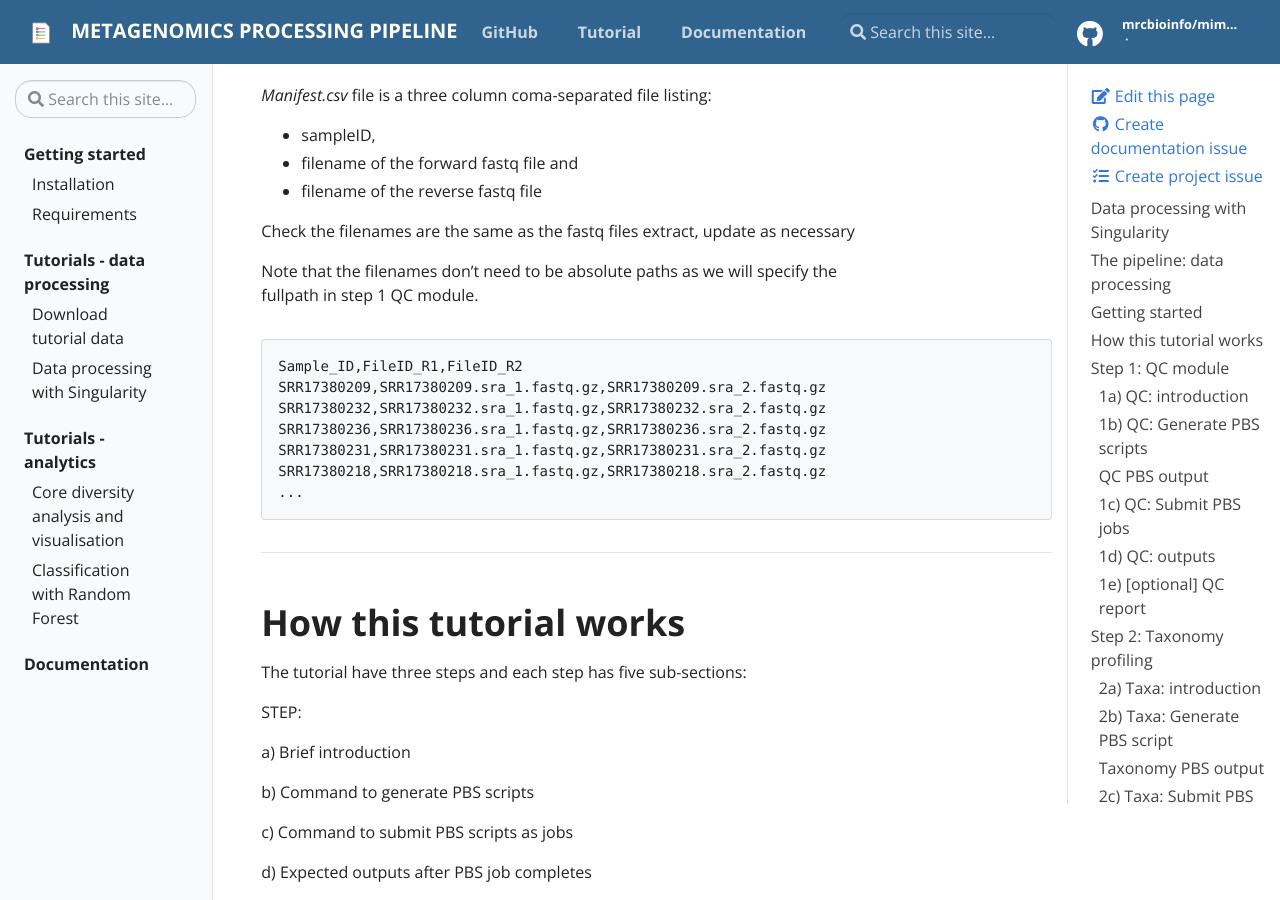
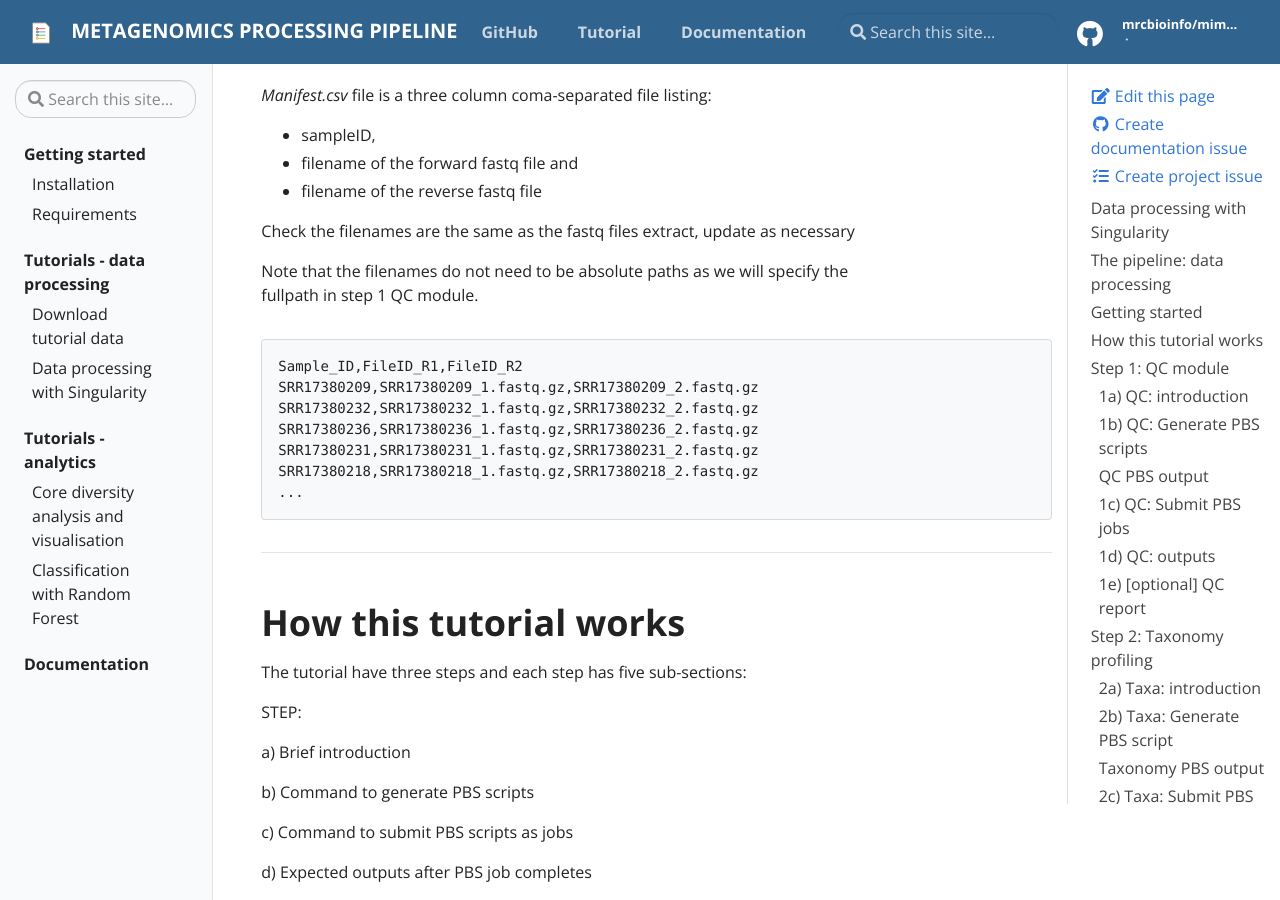
Before and after one commit to mrcbioinfo/mima-pipeline, a Jekyll site: the page built from docs/_docs/tutorials/tutorial-with-singularity.md, in a window 1280 px wide and 900 px high, scrolled down 5156 px. Built offline with Jekyll 4.4.1, drawn with Linux system fonts in a browser that asks for light colours; some of the changed text lies outside the part shown.

````diff
--- a/docs/_docs/tutorials/tutorial-with-singularity.md
+++ b/docs/_docs/tutorials/tutorial-with-singularity.md
@@ -55,7 +55,7 @@ For this tutorial, you need to first
 
 ## Working directory
 
-After downloading the tutorial data, we assume that the `mima_tutorial` is the working directory located in your *home directory* (specified by the tilde, `~`). Hence, we will try to always make sure we are in the right directory first before executing a command, for example, run the following commands:
+After [downloading the tutorial data](download-tutorial-data), we assume that the `mima_tutorial` is the working directory located in your *home directory* (specified by the tilde, `~`). Hence, we will try to always make sure we are in the right directory first before executing a command, for example, run the following commands:
 
 ```
 $ cd ~/mima_tutorial
@@ -66,16 +66,16 @@ $ tree .
 
 ```
 mima_tutorial
+├── ftp_download_files.sh
 ├── manifest.csv
 ├── pbs_header_func.cfg
 ├── pbs_header_qc.cfg
 ├── pbs_header_taxa.cfg
-└── raw_data/
-    ├── SRR17380115
-    │   └── SRR17380115.sra
+├── raw_data/
     ├── SRR17380115_1.fastq.gz
     ├── SRR17380115_2.fastq.gz
-    └── ...
+    ├── ...
+...
 ```
 
 From here on, `~/mima_tutorial` will refer to the project directory as depicted above. Replace this path if you saved the tutorial data in another location.
@@ -182,15 +182,15 @@ If the <code class="language-plaintext highlighter-rouge">mima_tutorial</code> f
 
 Check the filenames are the same as the fastq files extract, update as necessary
 
-Note that the filenames don't need to be absolute paths as we will specify the fullpath in step 1 QC module.
+Note that the filenames do not need to be absolute paths as we will specify the fullpath in step 1 QC module.
 
 ```
 Sample_ID,FileID_R1,FileID_R2
-SRR17380209,SRR17380209.sra_1.fastq.gz,SRR17380209.sra_2.fastq.gz
-SRR17380232,SRR17380232.sra_1.fastq.gz,SRR17380232.sra_2.fastq.gz
-SRR17380236,SRR17380236.sra_1.fastq.gz,SRR17380236.sra_2.fastq.gz
-SRR17380231,SRR17380231.sra_1.fastq.gz,SRR17380231.sra_2.fastq.gz
-SRR17380218,SRR17380218.sra_1.fastq.gz,SRR17380218.sra_2.fastq.gz
+SRR17380209,SRR17380209_1.fastq.gz,SRR17380209_2.fastq.gz
+SRR17380232,SRR17380232_1.fastq.gz,SRR17380232_2.fastq.gz
+SRR17380236,SRR17380236_1.fastq.gz,SRR17380236_2.fastq.gz
+SRR17380231,SRR17380231_1.fastq.gz,SRR17380231_2.fastq.gz
+SRR17380218,SRR17380218_1.fastq.gz,SRR17380218_2.fastq.gz
 ...
 ```
 
````
